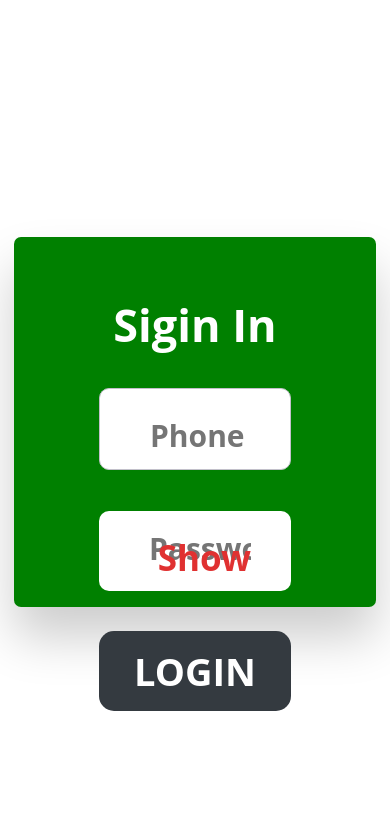
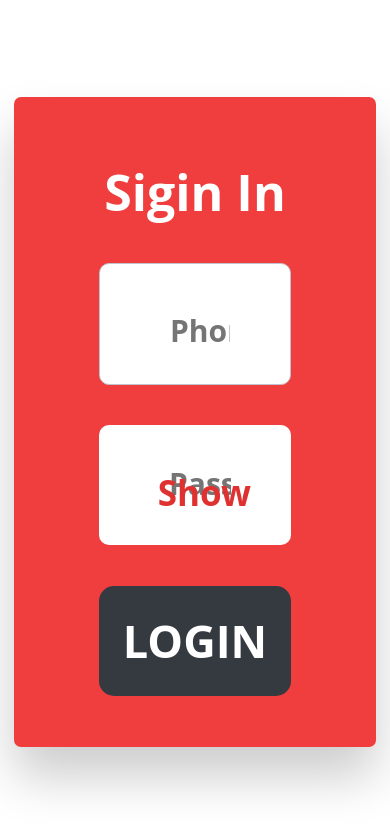
Before and after one commit to CyCodez/pixoTask, a plain HTML site: page index.html in a window 390 px wide. Drawn offline with nearby package versions, Linux system fonts and the light colour scheme.

Commit message:
increase size for input field

```diff
--- a/index1.css
+++ b/index1.css
@@ -147,9 +147,9 @@ input[type="submit"] {
   cursor: pointer;
   -webkit-transition: all 0.2s ease;
   transition: all 0.2s ease;
-  font-size: 38px;
+  font-size: 28px;
   width:100%;
-  height: 80px;
+  height: 70px;
   position: relative;
   display: inline-block;
   cursor: pointer;
@@ -211,10 +211,9 @@ input[type="submit"]:hover {
 
         @media only screen and (max-width: 1000px) {
 #login-form-wrap {
-  background-color:green !important;
   color:#fff;
   width: 80% ;
-  height: 38%;
+  height: auto;
   margin: 30px auto;
   border-radius: 10px;
   text-align: center;
@@ -223,13 +222,13 @@ input[type="submit"]:hover {
   box-shadow: 0px 30px 50px 0px rgba(0, 0, 0, 0.2);
     padding: 25px;
     border: none;
-    text-align: center; /* Optional: Center the content inside the container */
+    text-align: center;
 }
 
 input[type="text"],
 input[type="email"] {
   width: 100%;
-  padding: 40px;
+  padding: 60px;
   height: 80px;
   margin: 0;
   color: #8a8b8e;
@@ -245,8 +244,12 @@ input[type="email"] {
   margin-bottom: 15px;
   background-color: white;
 }
+input[type="submit"]{
+  height: 110px;
+  font-size: 45px;
+}
 #passwordField{
-   padding: 40px;
+   padding: 60px;
    height: 80px;
     margin-bottom: 15px;
 }
@@ -256,7 +259,8 @@ input[type="email"] {
             padding:10px;
         }
 #login-form-wrap h2{
-  font-size: 45px;
+  font-size: 50px;
+  font-weight: bold;
 }
 .toggle-password{
   font-size: 35px;
```
